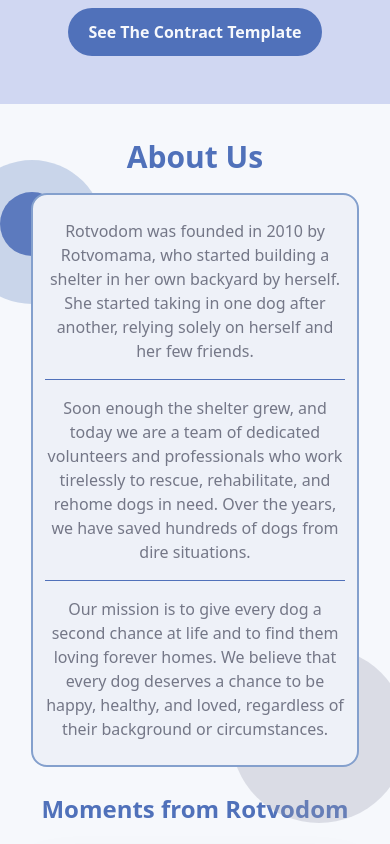
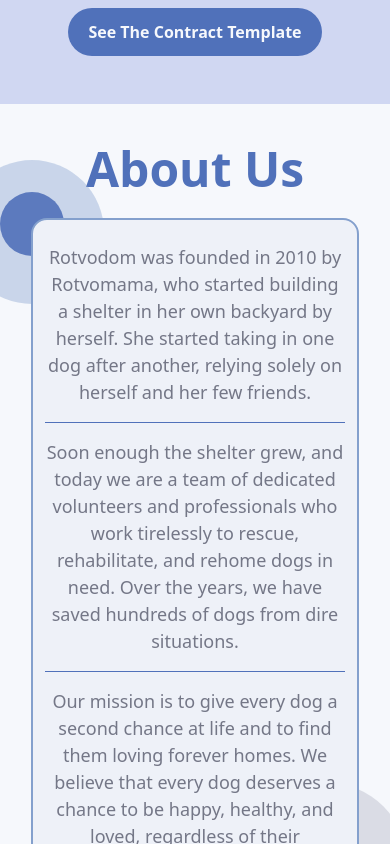
Before and after one commit to bavayra/dog-shelter, a React (Vite) app: page / in a window 390 px wide. Shown: the part 5740-6584 px from the top of the page. Built offline with nearby package versions, Linux system fonts and the light colour scheme.

Commit message:
style(aboutUs): increased fonts sizes for the header and the text block, decreased size of the decor circle for xs size map for 360+

```diff
--- a/src/features/AboutUs.tsx
+++ b/src/features/AboutUs.tsx
@@ -5,11 +5,11 @@ const AboutUs = () => {
   return (
     <section id="about-us" className="bg-primary-50 py-8">
       <div className="container mx-auto px-4">
-        <h2 className="typography-h2 z-12 mb-4 text-center md:mb-8 md:text-5xl xl:text-8xl">
+        <h2 className="typography-h2 xs:text-5xl z-12 mb-4 text-center md:mb-8 md:text-5xl xl:text-8xl">
           About Us
         </h2>
 
-        <div className="bg-primary-100 typography-body border-primary-300 relative z-10 mx-auto my-2 max-w-xl rounded-2xl border-2 px-3 py-6 text-center sm:mx-4 md:mx-auto md:text-xl lg:max-w-3xl xl:text-2xl">
+        <div className="bg-primary-100 typography-body xs:text-lg border-primary-300 relative z-10 mx-auto my-2 max-w-xl rounded-2xl border-2 px-3 py-6 text-center sm:mx-4 md:mx-auto md:text-xl lg:max-w-3xl xl:text-2xl">
           <p>
             Rotvodom was founded in 2010 by Rotvomama, who started building a
             shelter in her own backyard by herself. She started taking in one
@@ -33,6 +33,7 @@ const AboutUs = () => {
         <div className="relative">
           <DecorativeCircle
             size={44}
+            xsSize={40}
             mdSize={64}
             lgSize={76}
             xlSize={92}
```
